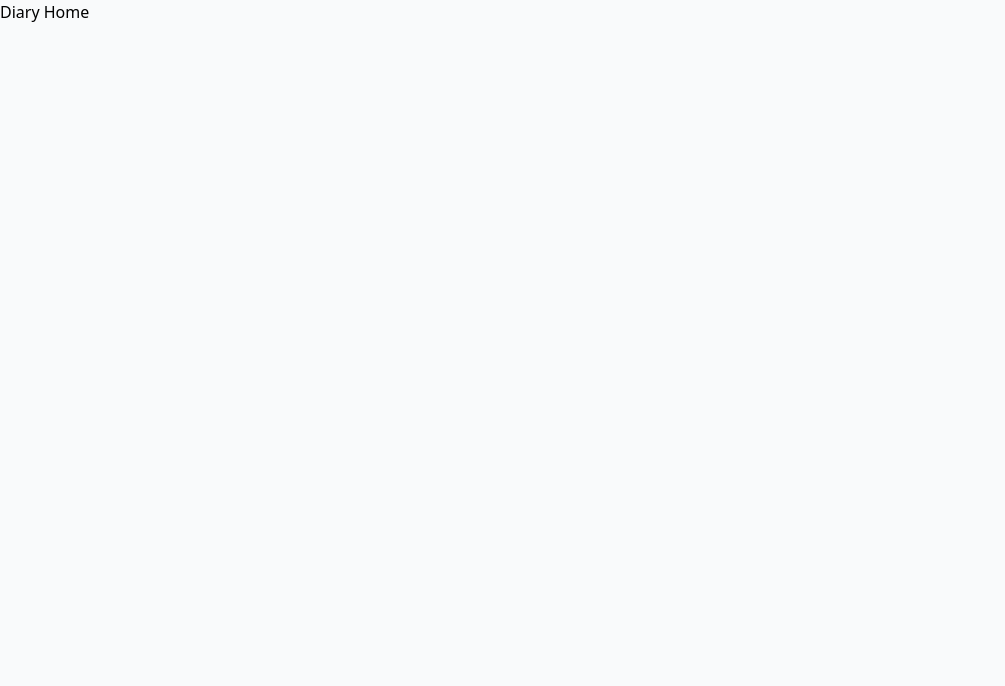
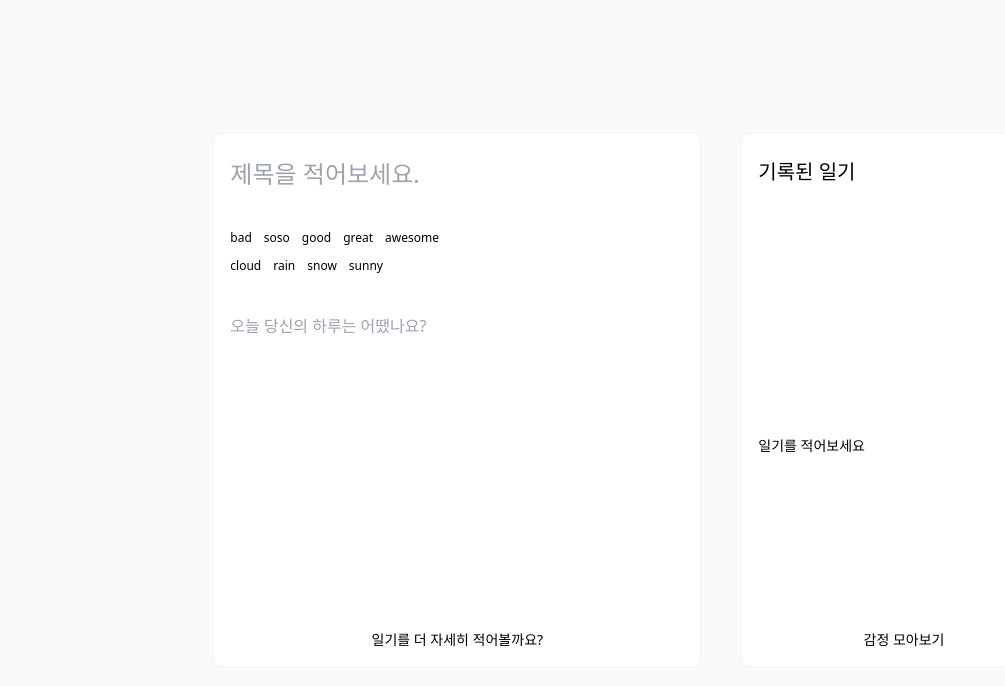
Before and after one commit to yugenius0213/GDSC-SPACE-STUDY-ASSIGNMENT-VER2, a React (Vite) app in the folder Taeyang/react-ts/: page / in a window 1280 px wide. Shown: the top 686 px of the page, without its empty margins (0-1005 px from the left). Built offline with nearby package versions, Linux system fonts and the light colour scheme.

Commit message:
feat: initial basic structure

```diff
--- a/Taeyang/react-ts/src/app/page.tsx
+++ b/Taeyang/react-ts/src/app/page.tsx
@@ -1,3 +1,66 @@
-export default function DiaryHomePage() {
-    return <>Diary Home</>
+import { useState } from 'react';
+
+export default function DiaryPage() {
+  const [selectedEmotion, setSelectedEmotion] = useState<string | null>(null);
+  const [selectedWeather, setSelectedWeather] = useState<string | null>(null);
+
+  return (
+    <div className="flex flex-col items-center justify-center gap-10 h-full w-full md:grid md:grid-rows-1 md:grid-cols-[3fr,2fr] md:w-4/5 lg:w-2/3 mx-auto">
+      <form className="flex flex-col justify-between gap-4 p-4 rounded-lg bg-white border border-gray-100 h-2/3 w-full">
+        <div className="flex flex-col gap-4 flex-grow">
+          <input
+            type="text"
+            className="mt-2 mb-6 text-2xl"
+            placeholder="제목을 적어보세요."
+          />
+          <div className="flex gap-3">
+            {['bad', 'soso', 'good', 'great', 'awesome'].map((emotion) => (
+              <button
+                key={emotion}
+                type="button"
+                onClick={() => setSelectedEmotion(emotion)}
+                className="text-xs"
+              >
+                {emotion}
+              </button>
+            ))}
+          </div>
+          <div className="flex gap-3 -mt-1 mb-6">
+            {['cloud', 'rain', 'snow', 'sunny'].map((weather) => (
+              <button
+                key={weather}
+                type="button"
+                onClick={() => setSelectedWeather(weather)}
+                className="text-xs"
+              >
+                {weather}
+              </button>
+            ))}
+          </div>
+          <textarea
+            className="resize-none flex-grow"
+            placeholder="오늘 당신의 하루는 어땠나요?"
+          />
+        </div>
+        <button
+          type="submit"
+          className="w-full text-sm"
+        >
+          일기를 더 자세히 적어볼까요?
+        </button>
+      </form>
+
+      <div className="flex flex-col justify-between gap-4 p-4 rounded-lg bg-white border border-gray-100 h-2/3 min-h-[20rem] w-full">
+        <div>
+          <h1 className="text-xl mt-2">기록된 일기</h1>
+          <div className="flex flex-col overflow-y-auto gap-2 w-full h-96 max-h-96">
+            <p className="text-sm mt-[250px]">일기를 적어보세요</p>
+          </div>
+        </div>
+        <button type="button" className="w-full text-sm">
+          감정 모아보기
+        </button>
+      </div>
+    </div>
+  );
 }
```
